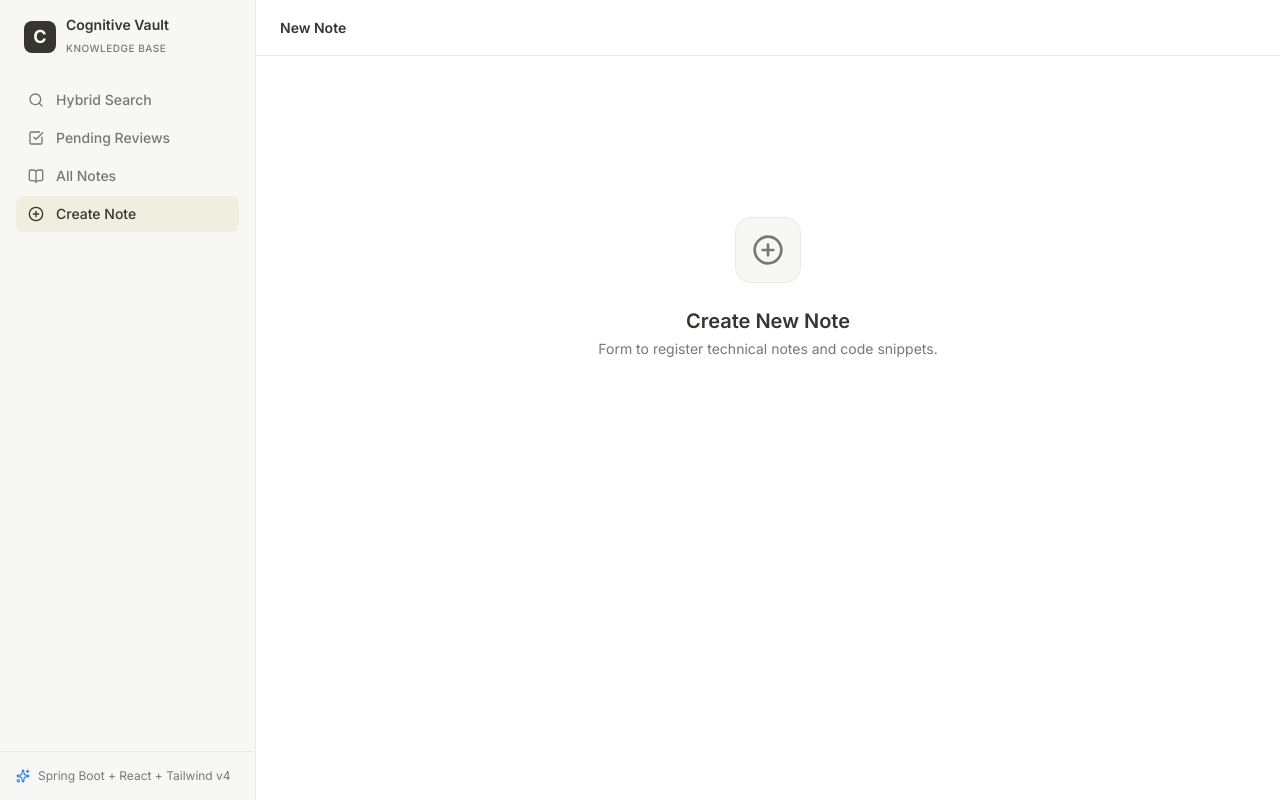
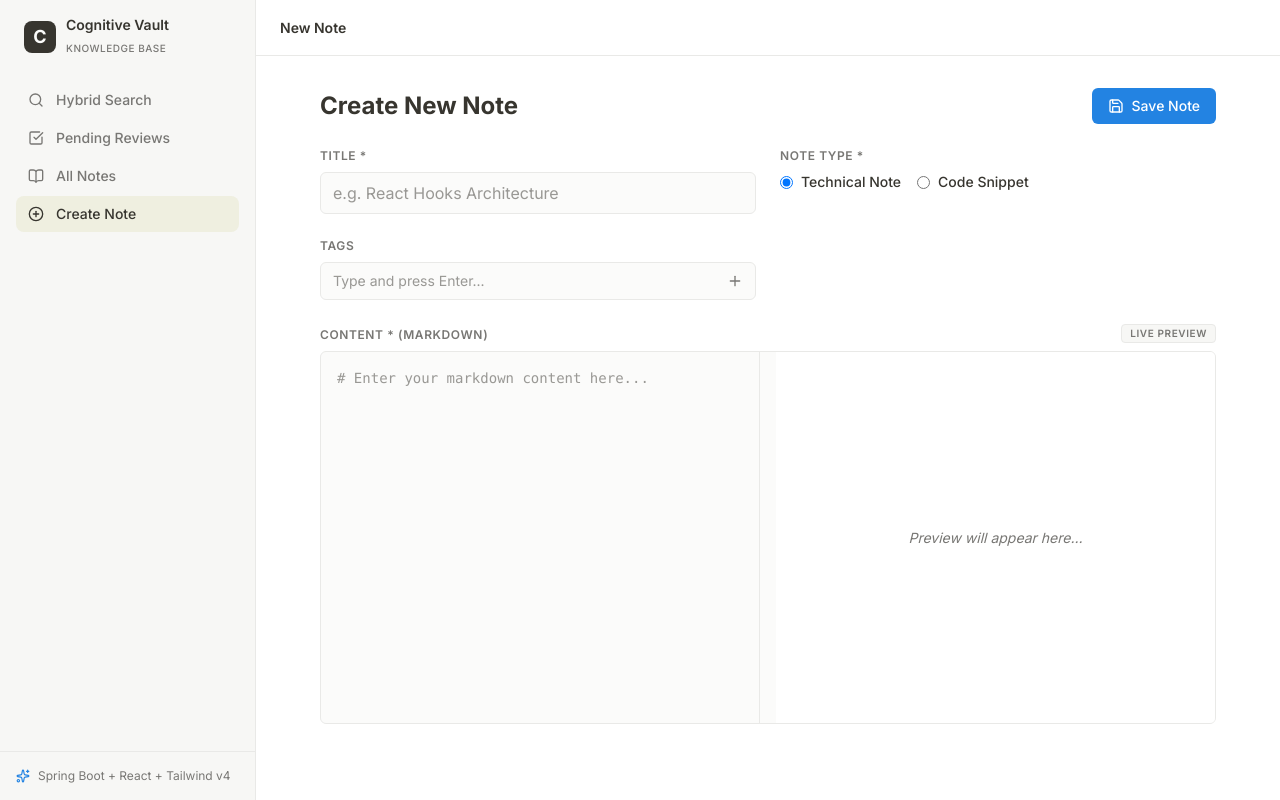
Before and after one commit to pmfml/cognitive-vault, a React (Vite) app in the folder frontend/: page / in a window 1280 px wide. Both pictures are taken after a click on the button "Create Note". Built offline with nearby package versions, Linux system fonts and the light colour scheme.

Commit message:
feat(frontend): create note editor form with markdown live preview and dynamic tags

```diff
--- a/frontend/src/App.tsx
+++ b/frontend/src/App.tsx
@@ -2,6 +2,7 @@ import { useState } from 'react';
 import { Search, BookOpen, PlusCircle, CheckSquare, Sparkles } from 'lucide-react';
 import { HybridSearch } from './components/HybridSearch';
 import { NoteViewer } from './components/NoteViewer';
+import { NoteEditor } from './components/NoteEditor';
 import type { NoteResponse } from './types';
 
 function App() {
@@ -127,17 +128,7 @@ function App() {
             )}
 
             {activeTab === 'create' && (
-              <div className="flex flex-col gap-6 justify-center items-center h-[50vh] text-center">
-                <div className="p-4 bg-bg-sidebar rounded-2xl border border-border-notion">
-                  <PlusCircle className="w-8 h-8 text-text-notion-muted mx-auto" />
-                </div>
-                <div>
-                  <h2 className="text-xl font-semibold text-text-notion mb-1">Create New Note</h2>
-                  <p className="text-sm text-text-notion-muted max-w-md mx-auto">
-                    Form to register technical notes and code snippets.
-                  </p>
-                </div>
-              </div>
+              <NoteEditor onSaveSuccess={() => setActiveTab('search')} />
             )}
           </div>
         </div>
--- /dev/null
+++ b/frontend/src/components/NoteEditor.tsx
@@ -0,0 +1,214 @@
+import { useState } from 'react';
+import ReactMarkdown from 'react-markdown';
+import { api } from '../services/api';
+import type { NoteRequest, NoteType } from '../types';
+import { Save, AlertCircle, Loader2, X, Plus } from 'lucide-react';
+
+interface NoteEditorProps {
+  onSaveSuccess: () => void;
+}
+
+export function NoteEditor({ onSaveSuccess }: NoteEditorProps) {
+  const [title, setTitle] = useState('');
+  const [type, setType] = useState<NoteType>('TECHNICAL_NOTE');
+  const [language, setLanguage] = useState('');
+  const [content, setContent] = useState('');
+  const [tags, setTags] = useState<string[]>([]);
+
+  const [tagInput, setTagInput] = useState('');
+  const [isSubmitting, setIsSubmitting] = useState(false);
+  const [error, setError] = useState<string | null>(null);
+
+  const handleAddTag = () => {
+    const trimmed = tagInput.trim();
+    if (trimmed && !tags.includes(trimmed)) {
+      setTags([...tags, trimmed]);
+      setTagInput('');
+    }
+  };
+
+  const handleRemoveTag = (tagToRemove: string) => {
+    setTags(tags.filter(t => t !== tagToRemove));
+  };
+
+  const handleKeyDown = (e: React.KeyboardEvent) => {
+    if (e.key === 'Enter') {
+      e.preventDefault();
+      handleAddTag();
+    }
+  };
+
+  const handleSubmit = async (e: React.FormEvent) => {
+    e.preventDefault();
+    if (!title.trim() || !content.trim()) {
+      setError("Title and Content are required.");
+      return;
+    }
+
+    setIsSubmitting(true);
+    setError(null);
+
+    const payload: NoteRequest = {
+      title: title.trim(),
+      content: content.trim(),
+      type,
+      language: type === 'CODE_SNIPPET' ? language.trim() : undefined,
+      tags
+    };
+
+    try {
+      await api.createNote(payload);
+      onSaveSuccess();
+    } catch (err: any) {
+      console.error("Failed to save note:", err);
+      setError(err.message || "An unexpected error occurred while saving.");
+    } finally {
+      setIsSubmitting(false);
+    }
+  };
+
+  return (
+    <div className="flex flex-col h-full bg-bg-card animate-in fade-in duration-200">
+      <div className="flex items-center justify-between mb-6">
+        <h2 className="text-2xl font-bold text-text-notion">Create New Note</h2>
+        <button
+          onClick={handleSubmit}
+          disabled={isSubmitting}
+          className="flex items-center gap-2 bg-brand-blue text-white px-4 py-2 rounded-md font-medium text-sm hover:bg-brand-blue/90 transition-colors disabled:opacity-50 disabled:cursor-not-allowed"
+        >
+          {isSubmitting ? <Loader2 className="w-4 h-4 animate-spin" /> : <Save className="w-4 h-4" />}
+          {isSubmitting ? 'Saving...' : 'Save Note'}
+        </button>
+      </div>
+
+      {error && (
+        <div className="mb-6 p-4 bg-red-50 border border-red-200 text-red-700 rounded-md flex items-start gap-3">
+          <AlertCircle className="w-5 h-5 shrink-0 mt-0.5" />
+          <div className="text-sm">{error}</div>
+        </div>
+      )}
+
+      <form onSubmit={handleSubmit} className="flex flex-col gap-6 flex-1 overflow-hidden">
+
+        {/* Top Metadata Section */}
+        <div className="grid grid-cols-1 md:grid-cols-2 gap-6 shrink-0">
+          <div className="flex flex-col gap-2">
+            <label className="text-xs font-semibold uppercase tracking-wider text-text-notion-muted">Title *</label>
+            <input
+              type="text"
+              value={title}
+              onChange={(e) => setTitle(e.target.value)}
+              placeholder="e.g. React Hooks Architecture"
+              className="px-3 py-2 bg-bg-app border border-border-notion rounded-md text-text-notion focus:outline-none focus:border-brand-blue focus:ring-1 focus:ring-brand-blue transition-shadow"
+              required
+            />
+          </div>
+
+          <div className="flex flex-col gap-2">
+            <label className="text-xs font-semibold uppercase tracking-wider text-text-notion-muted">Note Type *</label>
+            <div className="flex gap-4">
+              <label className="flex items-center gap-2 cursor-pointer">
+                <input
+                  type="radio"
+                  name="type"
+                  value="TECHNICAL_NOTE"
+                  checked={type === 'TECHNICAL_NOTE'}
+                  onChange={(e) => setType(e.target.value as NoteType)}
+                  className="text-brand-blue focus:ring-brand-blue cursor-pointer"
+                />
+                <span className="text-sm text-text-notion font-medium">Technical Note</span>
+              </label>
+              <label className="flex items-center gap-2 cursor-pointer">
+                <input
+                  type="radio"
+                  name="type"
+                  value="CODE_SNIPPET"
+                  checked={type === 'CODE_SNIPPET'}
+                  onChange={(e) => setType(e.target.value as NoteType)}
+                  className="text-brand-blue focus:ring-brand-blue cursor-pointer"
+                />
+                <span className="text-sm text-text-notion font-medium">Code Snippet</span>
+              </label>
+            </div>
+          </div>
+
+          {type === 'CODE_SNIPPET' && (
+            <div className="flex flex-col gap-2 animate-in fade-in duration-200">
+              <label className="text-xs font-semibold uppercase tracking-wider text-text-notion-muted">Language</label>
+              <input
+                type="text"
+                value={language}
+                onChange={(e) => setLanguage(e.target.value)}
+                placeholder="e.g. typescript, python"
+                className="px-3 py-2 bg-bg-app border border-border-notion rounded-md text-text-notion focus:outline-none focus:border-brand-blue focus:ring-1 focus:ring-brand-blue transition-shadow"
+              />
+            </div>
+          )}
+
+          <div className="flex flex-col gap-2">
+            <label className="text-xs font-semibold uppercase tracking-wider text-text-notion-muted">Tags</label>
+            <div className="flex flex-wrap gap-2 items-center bg-bg-app border border-border-notion rounded-md px-2 py-1.5 focus-within:border-brand-blue focus-within:ring-1 focus-within:ring-brand-blue transition-shadow">
+              {tags.map(tag => (
+                <span key={tag} className="flex items-center gap-1 px-2 py-0.5 bg-bg-sidebar border border-border-notion rounded text-xs text-text-notion">
+                  #{tag}
+                  <button type="button" onClick={() => handleRemoveTag(tag)} className="text-text-notion-muted hover:text-red-500">
+                    <X className="w-3 h-3" />
+                  </button>
+                </span>
+              ))}
+              <input
+                type="text"
+                value={tagInput}
+                onChange={(e) => setTagInput(e.target.value)}
+                onKeyDown={handleKeyDown}
+                placeholder="Type and press Enter..."
+                className="flex-1 min-w-[120px] bg-transparent text-sm text-text-notion focus:outline-none py-0.5 px-1"
+              />
+              <button
+                type="button"
+                onClick={handleAddTag}
+                className="p-1 text-text-notion-muted hover:text-brand-blue shrink-0"
+              >
+                <Plus className="w-4 h-4" />
+              </button>
+            </div>
+          </div>
+        </div>
+
+        {/* Bottom Markdown Section (Split Screen) */}
+        <div className="flex-1 flex flex-col gap-2 min-h-[400px]">
+          <label className="text-xs font-semibold uppercase tracking-wider text-text-notion-muted flex justify-between items-end">
+            <span>Content * (Markdown)</span>
+            <span className="text-[10px] bg-bg-sidebar px-2 py-0.5 rounded border border-border-notion">Live Preview</span>
+          </label>
+          <div className="flex-1 grid grid-cols-1 md:grid-cols-2 gap-4 border border-border-notion rounded-md overflow-hidden bg-bg-app">
+
+            {/* Editor */}
+            <textarea
+              value={content}
+              onChange={(e) => setContent(e.target.value)}
+              placeholder="# Enter your markdown content here..."
+              className="w-full h-full resize-none bg-transparent p-4 text-sm font-mono text-text-notion focus:outline-none border-r border-border-notion"
+              required
+            />
+
+            {/* Live Preview */}
+            <div className="w-full h-full overflow-y-auto p-4 bg-bg-card">
+              {content ? (
+                <div className="prose prose-sm prose-slate prose-img:rounded-xl prose-a:text-brand-blue hover:prose-a:text-brand-blue/80 prose-code:text-brand-blue prose-pre:bg-bg-sidebar prose-pre:border prose-pre:border-border-notion max-w-none text-text-notion">
+                  <ReactMarkdown>{content}</ReactMarkdown>
+                </div>
+              ) : (
+                <div className="h-full flex items-center justify-center text-text-notion-muted text-sm italic">
+                  Preview will appear here...
+                </div>
+              )}
+            </div>
+
+          </div>
+        </div>
+
+      </form>
+    </div>
+  );
+}
```
